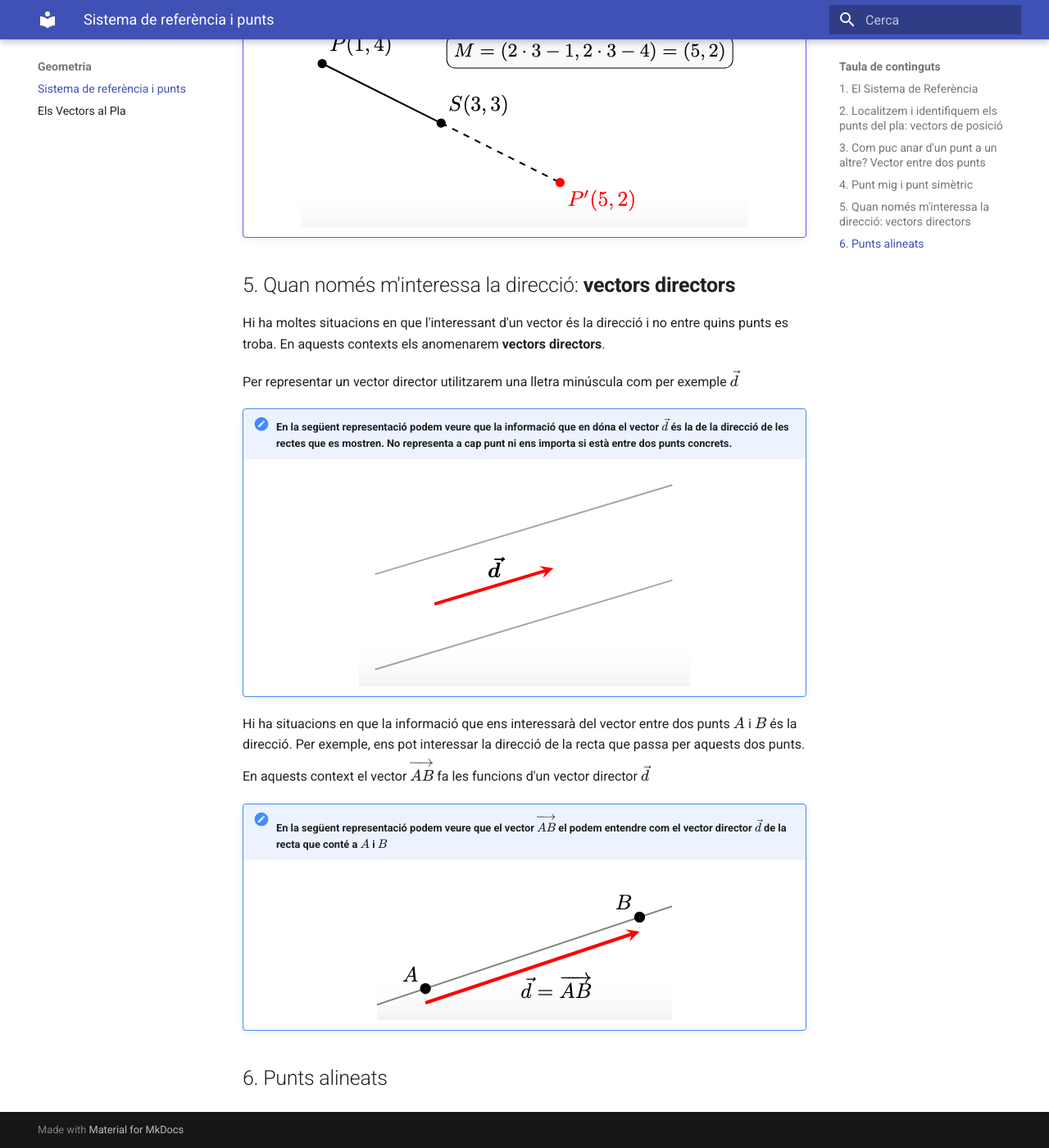
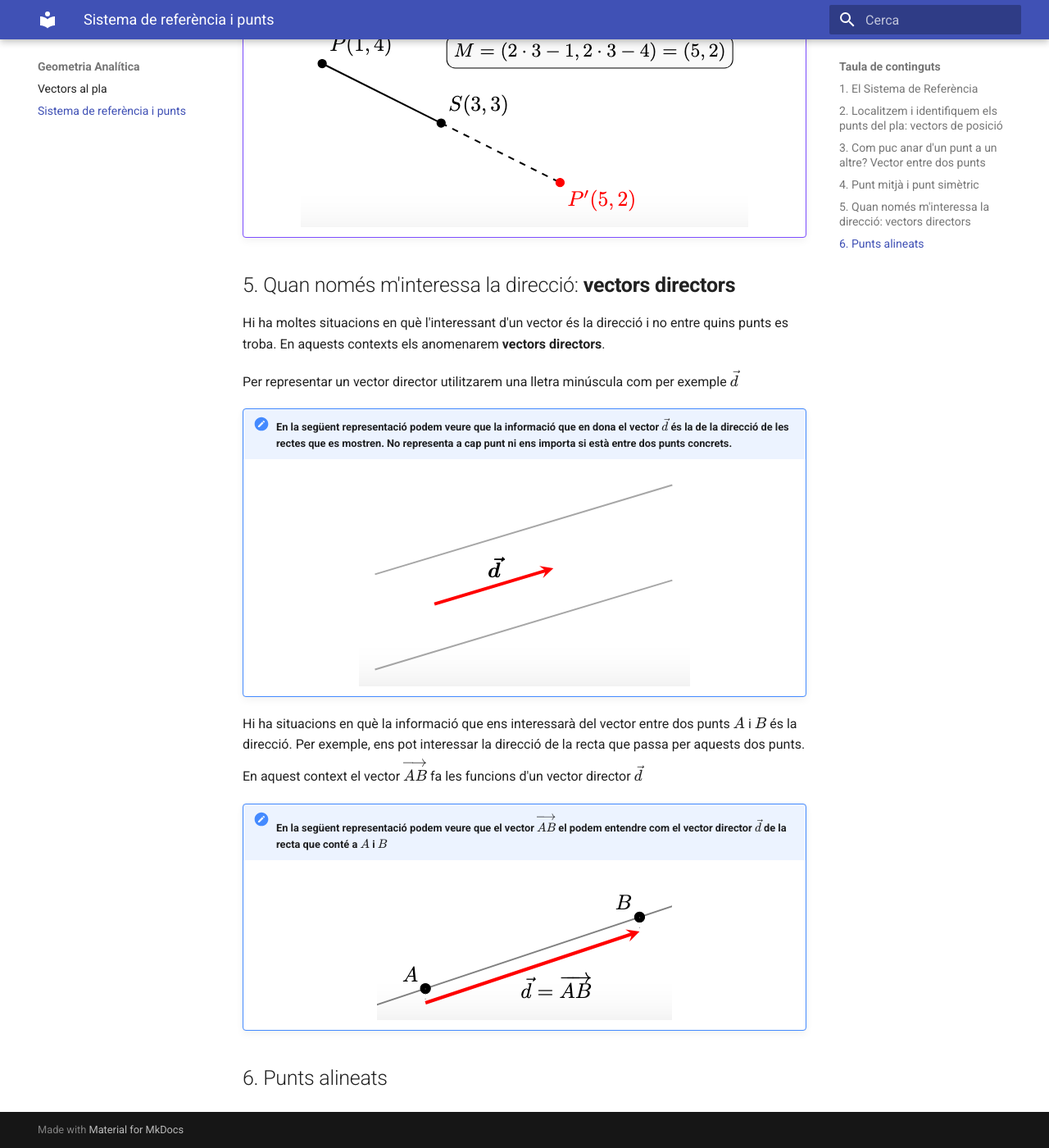
Before and after one commit to irazuzta/MatematiquesBat, an MkDocs documentation site: the page built from docs/geometria/geometria_pla.md, in a window 1280 px wide and 1400 px high, scrolled down 4376 px. Shown: the whole window at 82% size. Built offline with MkDocs 1.6.1 and Material for MkDocs 9.7.7, drawn with Linux system fonts in a browser that asks for light colours; some of the changed text lies outside the part shown.

Commit message:
Apartat de sistema de referència i punts_2

```diff
--- a/docs/geometria/geometria_pla.md
+++ b/docs/geometria/geometria_pla.md
@@ -55,15 +55,15 @@
 !!! Note "Vegem les representacions anteriors amb coordenades. És fàcil veure que el vector $\overrightarrow{AB}$ ens diu com canvien o quina és la diferència entre les coordenades dels punts $A$ i $B$."
     ![vector entre dos punts](../img/vector_dos_punts_3.png)
 
-##4. Punt mig i punt simètric
-Un problema que podem resoldre amb el que hem vist fins ara és com trobar el **punt mig**, $M$, entre 2 punts donats $A(x_A,y_A)$ i $B(x_B,y_B)$:
+##4. Punt mitjà i punt simètric
+Un problema que podem resoldre amb el que hem vist fins ara és com trobar el **punt mitjà**, $M$, entre 2 punts donats $A(x_A,y_A)$ i $B(x_B,y_B)$:
 
 $$M=(\frac{x_A+x_B}{2},\frac{y_A+y_B}{2})$$
 
 !!! Example "Vegem un exemple gràfic amb coordenades:"
     ![vector entre dos punts](../img/punt_mig.png)
 
-Una variant del problema anterior és com trobar el **punt simètric**, $P'$, d'un punt $P(x_P,y_P)$, respecte d'un punt de simetria o punt mig, $S(x_S,y_S)$:
+Una variant del problema anterior és com trobar el **punt simètric**, $P'$, d'un punt $P(x_P,y_P)$, respecte d'un punt de simetria, $S(x_S,y_S)$:
 
 $$P'=(2x_S-x_P,2y_S-y_P)$$
 
@@ -72,14 +72,14 @@
 
 
 ##5. Quan només m'interessa la direcció: **vectors directors**
-Hi ha moltes situacions en que l'interessant d'un vector és la direcció i no entre quins punts es troba. En aquests contexts els anomenarem **vectors directors**.
+Hi ha moltes situacions en què l'interessant d'un vector és la direcció i no entre quins punts es troba. En aquests contexts els anomenarem **vectors directors**.
 
 Per representar un vector director utilitzarem una lletra minúscula com per exemple $\vec{d}$
 
-!!! Note "En la següent representació podem veure que la informació que en dóna el vector $\vec{d}$ és la de la direcció de les rectes que es mostren. No representa a cap punt ni ens importa si està entre dos punts concrets."
+!!! Note "En la següent representació podem veure que la informació que en dona el vector $\vec{d}$ és la de la direcció de les rectes que es mostren. No representa a cap punt ni ens importa si està entre dos punts concrets."
     ![vector director](../img/vector_director.png)
 
-Hi ha situacions en que la informació que ens interessarà del vector entre dos punts $A$ i $B$ és la direcció. Per exemple, ens pot interessar la direcció de la recta que passa per aquests dos punts. En aquests context el vector $\overrightarrow{AB}$ fa les funcions d'un vector director $\vec{d}$
+Hi ha situacions en què la informació que ens interessarà del vector entre dos punts $A$ i $B$ és la direcció. Per exemple, ens pot interessar la direcció de la recta que passa per aquests dos punts. En aquest context el vector $\overrightarrow{AB}$ fa les funcions d'un vector director $\vec{d}$
 
 !!! Note "En la següent representació podem veure que el vector  $\overrightarrow{AB}$ el podem entendre com el vector director $\vec{d}$ de la recta que conté a $A$ i $B$"
     ![vector director](../img/vector_director_dos_punts.png)
--- a/mkdocs.yml
+++ b/mkdocs.yml
@@ -23,3 +23,8 @@
 
 extra_css:
   - stylesheets/extra.css
+
+nav:
+  - Geometria Analítica:
+      - "Vectors al pla": geometria/vectors.md
+      - "Sistema de referència i punts": geometria/geometria_pla.md
```
Also changed, not shown: other parts of docs/geometria/geometria_pla.md (+2 -2 lines).
